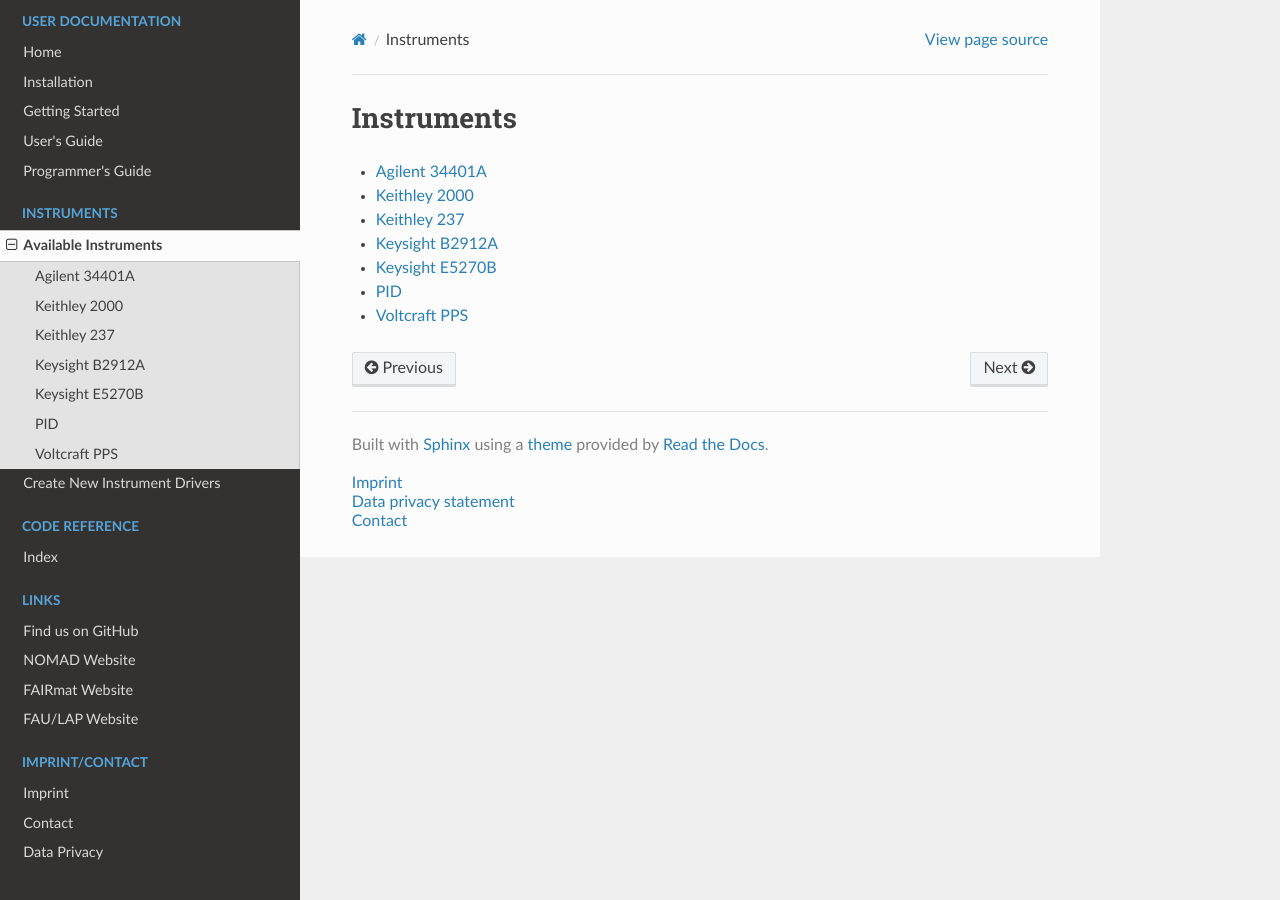
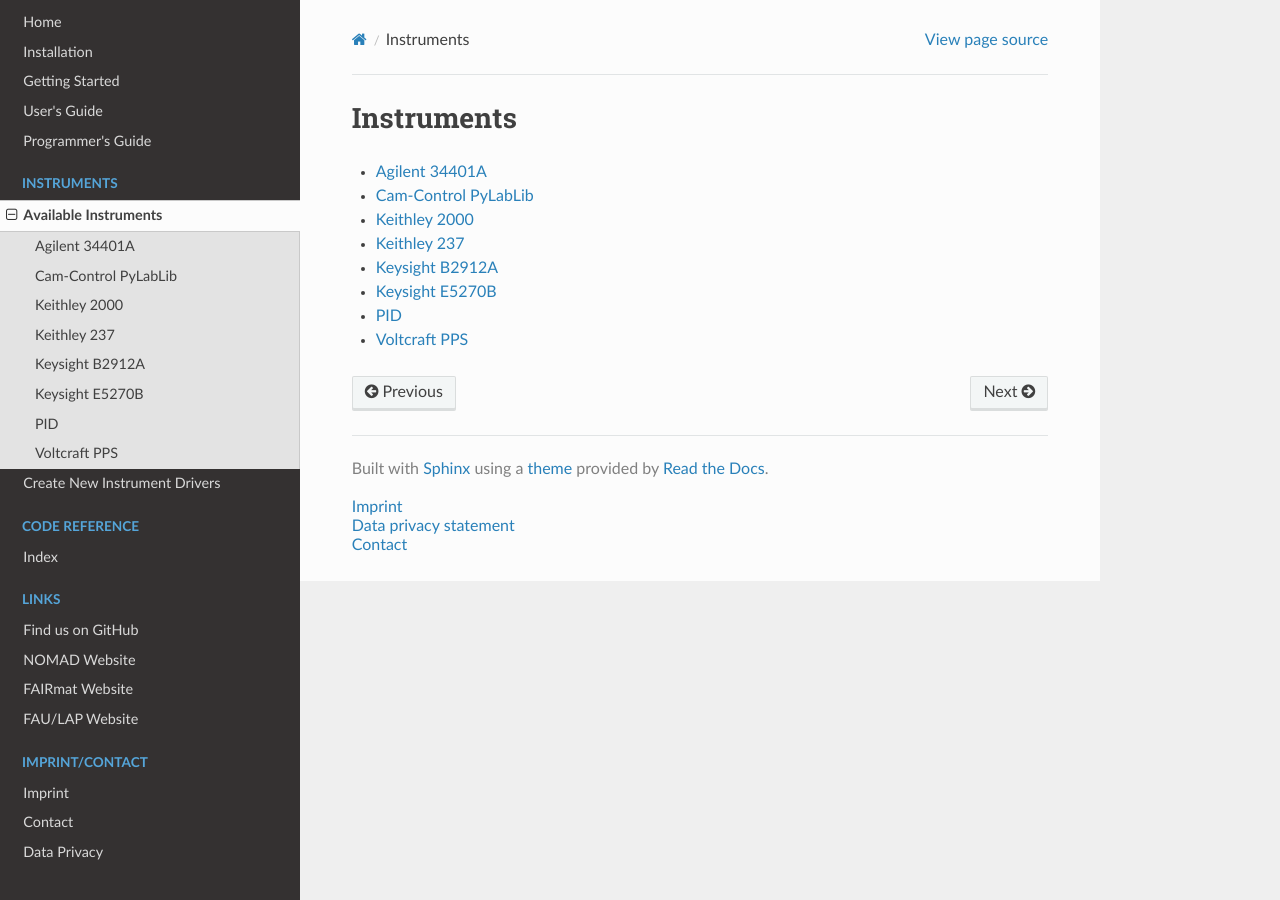
Before and after one commit to FAU-LAP/NOMAD-CAMELS, a Sphinx documentation site: the page built from docs/source/doc/instruments/instruments.md, in a window 1280 px wide. Built offline with Sphinx 7.4.7 and the Read the Docs theme 2.0.0, drawn with Linux system fonts in a browser that asks for light colours; pages that are not in the unit, such as notebooks, are missing from menus.

Commit message:
Added cam control to the sidebar

```diff
--- a/docs/source/doc/instruments/instruments.md
+++ b/docs/source/doc/instruments/instruments.md
@@ -4,6 +4,7 @@
 :maxdepth: 1
 
 Agilent 34401A <agilent_34401a/agilent_34401a.md>
+Cam-Control PyLabLib <cam_control_pylablib/cam_control_pylablib.md>
 Keithley 2000 <keithley_2000/keithley_2000.md>
 Keithley 237 <keithley_237/keithley_237.md>
 Keysight B2912A <keysight_b2912a/keysight_b2912a.md>
```
